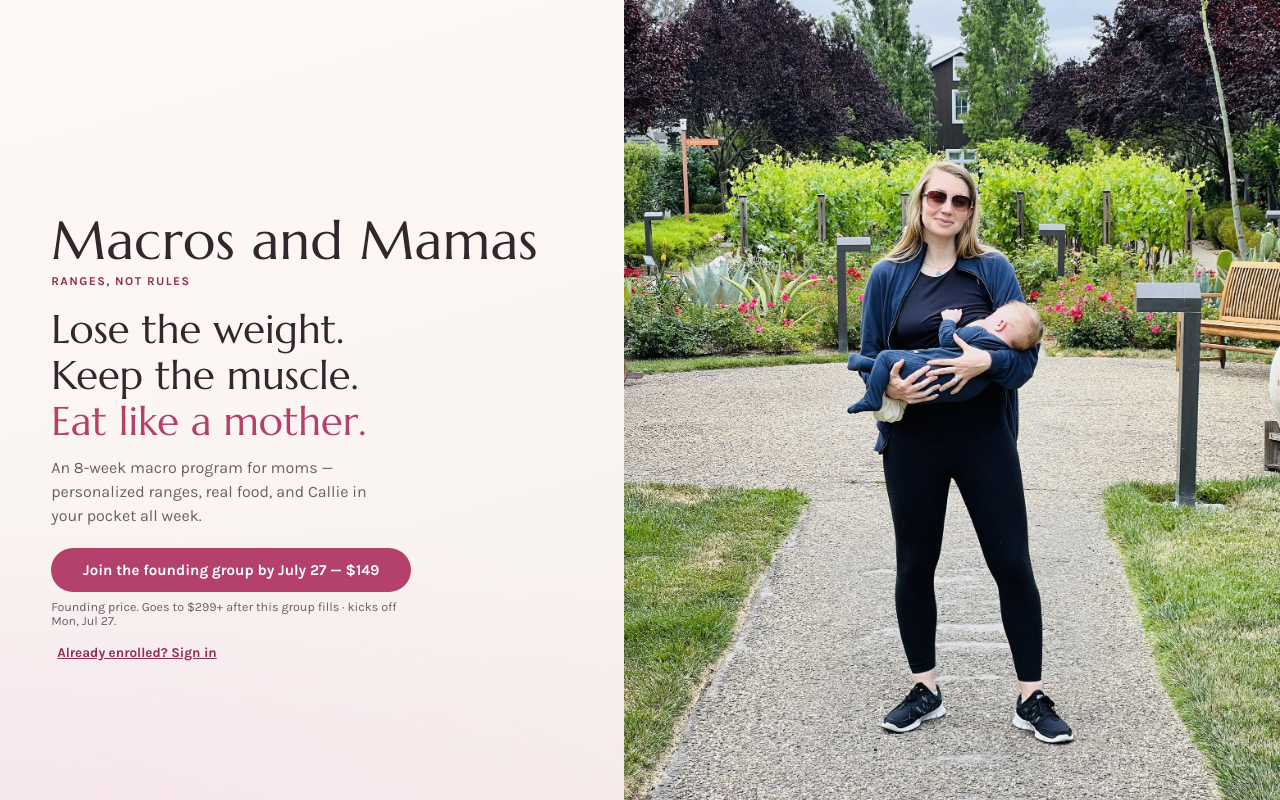
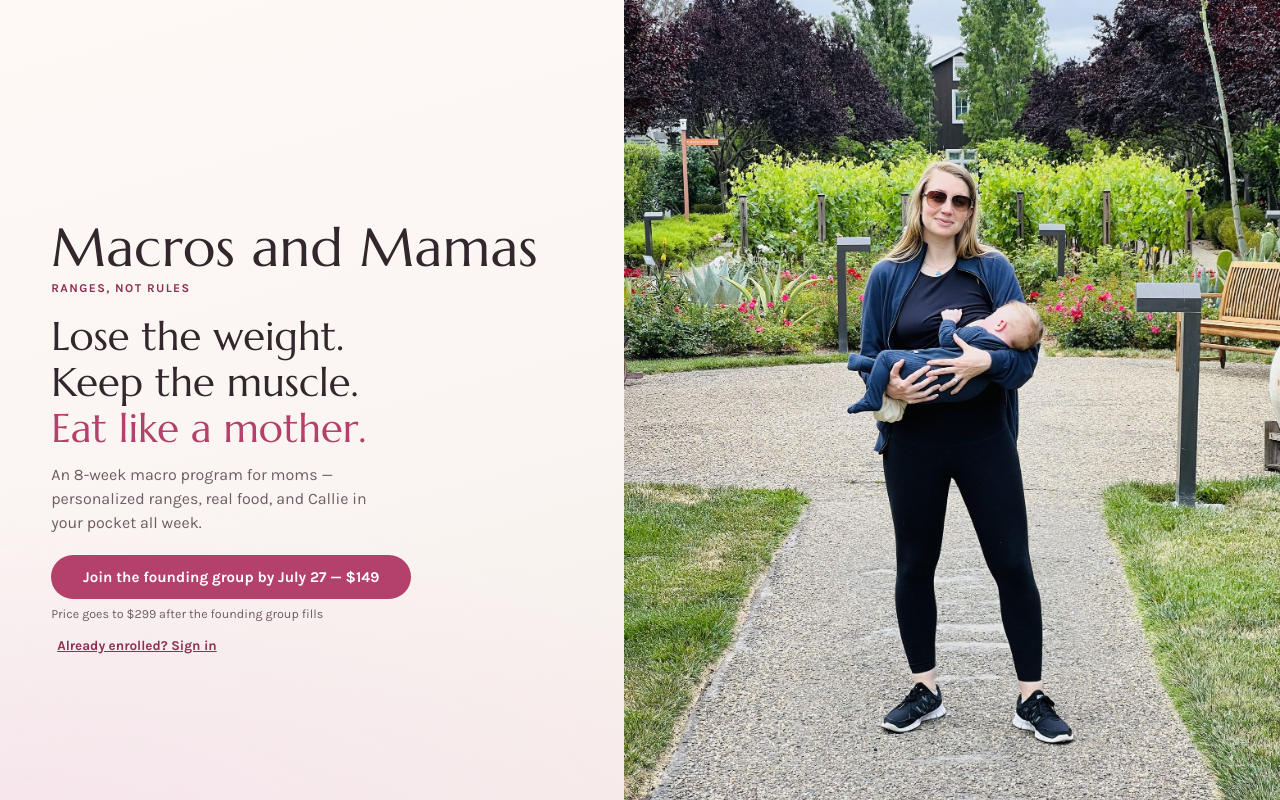
Before and after one commit to pgc49/macros-and-mamas, a React (Vite) app: page / in a window 1280 px wide. Shown: the top 800 px of the page. Built offline with nearby package versions, Linux system fonts and the light colour scheme; no server answers.

Commit message:
Shorten CTA note to Price goes to $299 after founding group fills
Co-authored-by: pgc49 <pgc49@users.noreply.github.com>

```diff
--- a/src/views/SalesPage.jsx
+++ b/src/views/SalesPage.jsx
@@ -205,7 +205,7 @@ export function SalesPage({ onStartIntake, onSignIn }) {
               Join the founding group by July 27 — $149
             </Btn>
             <div className="mm-hero-cta-note">
-              Founding price. Goes to $299+ after this group fills · kicks off Mon, Jul 27.
+              Price goes to $299 after the founding group fills
             </div>
             {onSignIn && (
               <div className="mm-hero-signin-wrap" style={{ textAlign: "center", marginTop: 14 }}>
```
